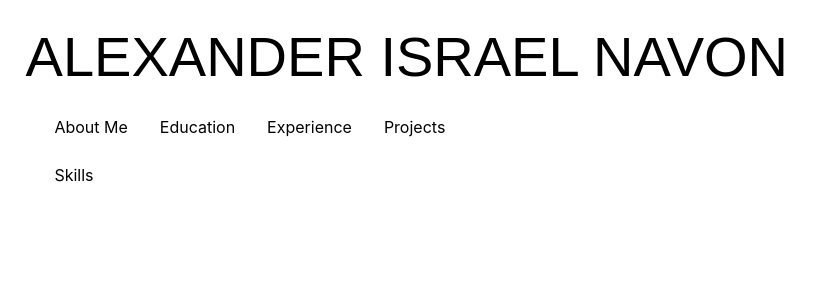
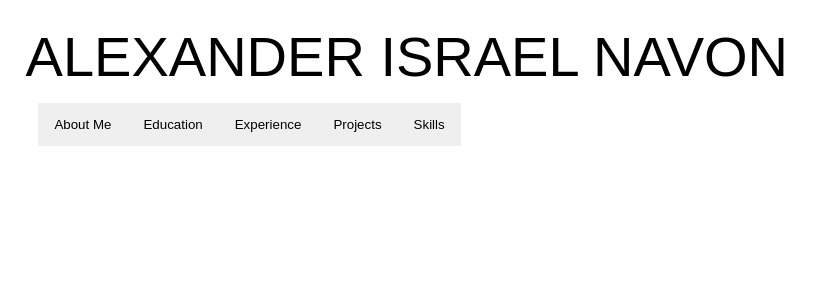
Before and after one commit to adisrael/cv-blog, a React (Create React App) app: page / in a window 1280 px wide. Shown: the top 300 px of the page, without its empty margins (0-822 px from the left). Built offline with nearby package versions, Linux system fonts and the light colour scheme.

Commit message:
changed anchor tag for button

```diff
--- a/src/App.css
+++ b/src/App.css
@@ -41,7 +41,7 @@ ul {
   list-style-type: none;
   padding: 0;
   overflow: hidden;
-  width: 35%;
+  width: 40%;
   margin-left: 3%;
 }
 
@@ -49,18 +49,19 @@ li {
   float: left;
 }
 
-li a {
+li button {
   display: block;
   color: black;
   text-align: center;
   padding: 14px 16px;
   text-decoration: none;
+  border: none;
 }
 
-li a:hover {
+li button:hover {
   color: red;
 }
 
-li a.active {
+li button.active {
   color: red;
 }
--- a/src/views/components/navbar.js
+++ b/src/views/components/navbar.js
@@ -15,11 +15,11 @@ class NavItem extends Component {
   render() {
     if (this.props.active) {
       return (
-        <a className="active" onClick={this.onClick}>{this.props.title}</a>
+        <button className="active" onClick={this.onClick}>{this.props.title}</button>
       )
     } else {
       return (
-        <a onClick={this.onClick}>{this.props.title}</a>
+        <button onClick={this.onClick}>{this.props.title}</button>
       )
     }
 
```
